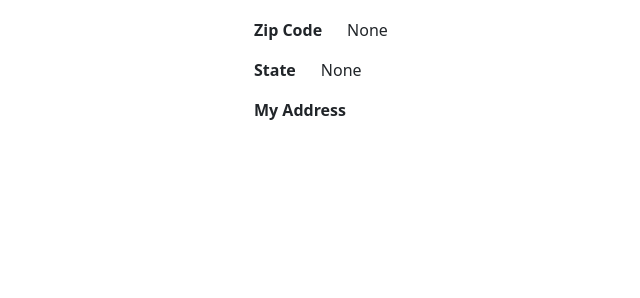
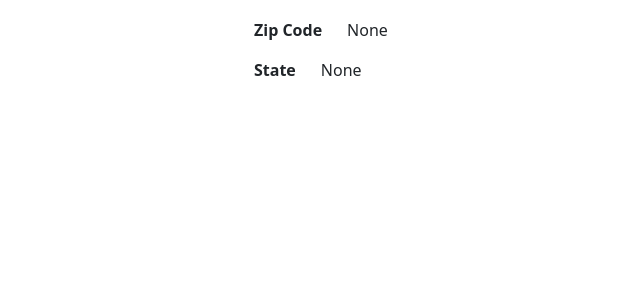
Before and after one commit to john-fitz/Address_Book, a Django app: template directory/templates/directory/contact_detail.html in a window 1280 px wide. Shown: the part 326-624 px from the top of the page, without its empty margins (18-658 px from the left). Run offline with Django 3.2, Linux system fonts and the light colour scheme; the template is opened without the code that fills it: values that come from a table or form of the project are taken from there, others are empty; data comes from the database, SQL or seed files in the repository; both versions use the stored data as it was after the commit; some libraries are stand-ins or nearby versions.

Commit message:
removing my address from the contact detail views

```diff
--- a/directory/templates/directory/contact_detail.html
+++ b/directory/templates/directory/contact_detail.html
@@ -27,7 +27,6 @@
             <p><strong>Address 2 &nbsp;&nbsp;&nbsp;&nbsp; </strong> {{ contact.address_line2}}</p>
             <p><strong>Zip Code &nbsp;&nbsp;&nbsp;&nbsp; </strong> {{ contact.address_ZIP}}</p>
             <p><strong>State &nbsp;&nbsp;&nbsp;&nbsp; </strong> {{ contact.address_state}}</p>
-            <p><strong>My Address &nbsp;&nbsp;&nbsp;&nbsp; </strong> {{ user_info.address_line1 }}</p>
         </div>
     </div>
 
```
Also changed, not shown: directions/static/JS/google_places.js (+0 -113 lines), db.sqlite3.
